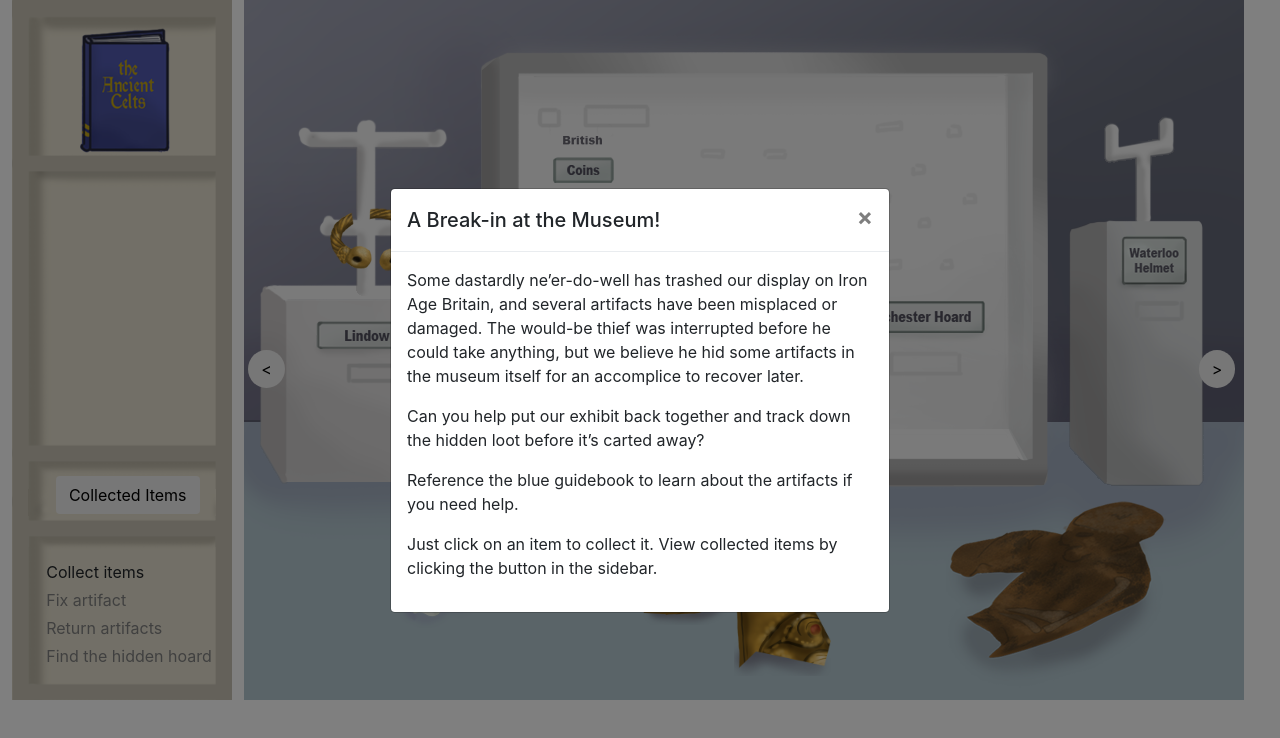
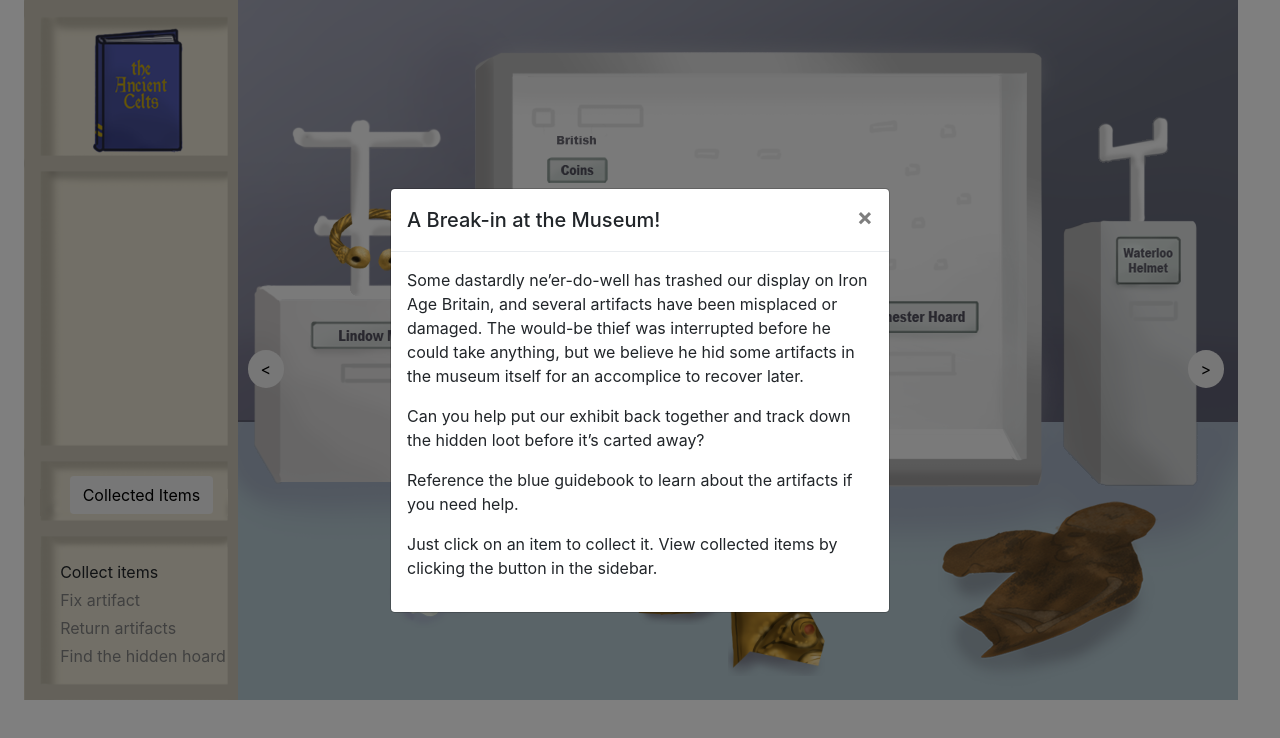
Before and after one commit to kelseyhg/museum_game, a plain HTML site: page index.html in a window 1280 px wide. Drawn offline with nearby package versions, Linux system fonts and the light colour scheme.

Commit message:
switched back to old css sizing

```diff
--- a/css/style.css
+++ b/css/style.css
@@ -2,13 +2,13 @@
 	margin: 0 auto;
 	text-align: center;
 	height: 100%;
-	width: 100vw;
+	width:1250px;
 }
 
 .rooms {
 	position: relative;
-	width: 79%;
-	margin-left: -5px;
+	width: 80%;
+	margin-left: -15px;
 	float: left;
 }
 
```
